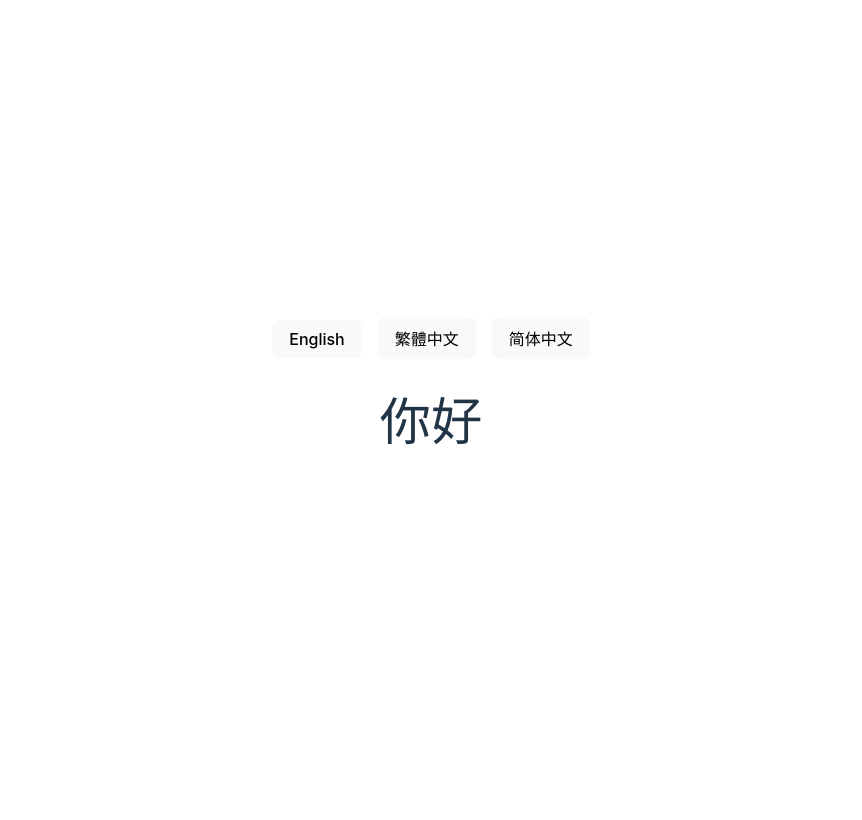
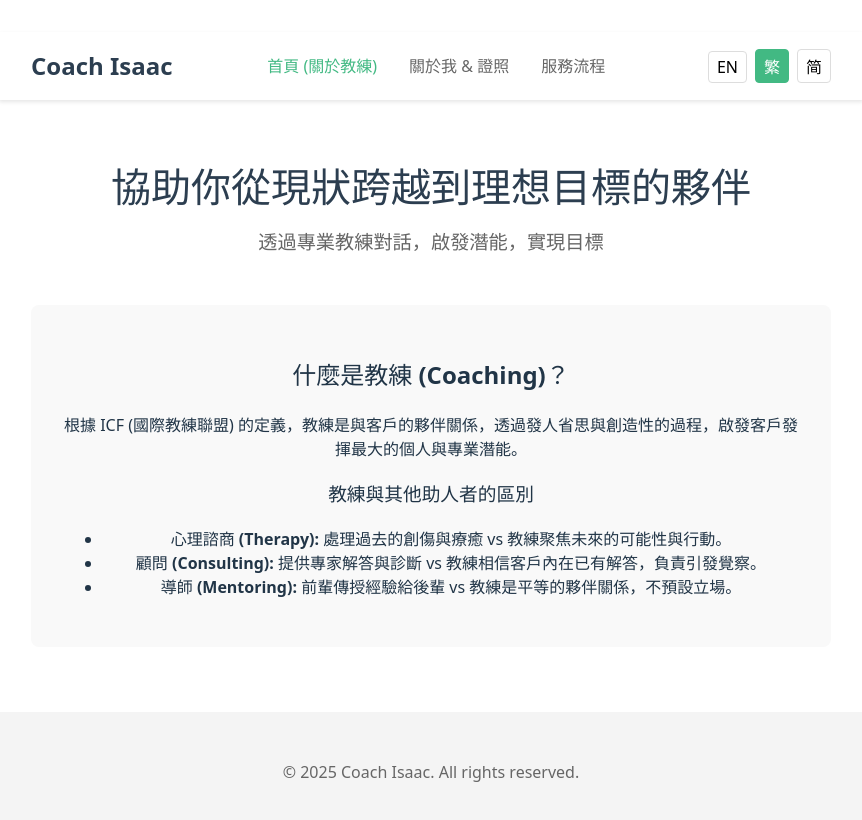
Before and after one commit to Coach-Isaac/Coach-Isaac.github.io, a Vue app: page / in a window 1280 px wide. Shown: the top 820 px of the page, without its empty margins (209-1071 px from the left). Built offline with nearby package versions, Linux system fonts and the light colour scheme.

Commit message:
Implement Router, NavBar, and What is Coaching content structure

```diff
--- a/package.json
+++ b/package.json
@@ -10,7 +10,8 @@
   },
   "dependencies": {
     "vue": "^3.5.24",
-    "vue-i18n": "^11.2.2"
+    "vue-i18n": "^11.2.2",
+    "vue-router": "^4.6.4"
   },
   "devDependencies": {
     "@vitejs/plugin-vue": "^6.0.1",
--- a/src/App.vue
+++ b/src/App.vue
@@ -1,37 +1,39 @@
 <script setup>
-import { useI18n } from 'vue-i18n'
-
-const { t, locale } = useI18n()
-
-const changeLanguage = (lang) => {
-  locale.value = lang
-}
+import NavBar from './components/NavBar.vue'
+import { RouterView } from 'vue-router'
 </script>
 
 <template>
-  <div class="app-container">
+  <div class="app-layout">
     <header>
-      <nav>
-        <button @click="changeLanguage('en')">English</button>
-        <button @click="changeLanguage('zh-TW')">繁體中文</button>
-        <button @click="changeLanguage('zh-CN')">简体中文</button>
-      </nav>
+      <NavBar />
     </header>
+
     <main>
-      <h1>{{ t('hello') }}</h1>
+      <RouterView />
     </main>
+
+    <footer>
+      <p>&copy; 2025 Coach Isaac. All rights reserved.</p>
+    </footer>
   </div>
 </template>
 
 <style scoped>
-.app-container {
-  font-family: 'Inter', sans-serif;
+.app-layout {
+  display: flex;
+  flex-direction: column;
+  min-height: 100vh;
+}
+
+main {
+  flex: 1;
+}
+
+footer {
   text-align: center;
   padding: 2rem;
-}
-nav button {
-  margin: 0 0.5rem;
-  padding: 0.5rem 1rem;
-  cursor: pointer;
+  background-color: #f4f4f4;
+  color: #666;
 }
 </style>
--- /dev/null
+++ b/src/components/NavBar.vue
@@ -0,0 +1,72 @@
+<script setup>
+import { useI18n } from 'vue-i18n'
+import { RouterLink } from 'vue-router'
+
+const { locale, t } = useI18n()
+
+const changeLanguage = (lang) => {
+  locale.value = lang
+}
+</script>
+
+<template>
+  <nav class="navbar">
+    <div class="nav-brand">
+      <RouterLink to="/">Coach Isaac</RouterLink>
+    </div>
+    <div class="nav-links">
+      <RouterLink to="/">{{ t('nav.home') }}</RouterLink>
+      <RouterLink to="/about">{{ t('nav.about') }}</RouterLink>
+      <RouterLink to="/services">{{ t('nav.services') }}</RouterLink>
+    </div>
+    <div class="lang-switch">
+      <button :class="{ active: locale === 'en' }" @click="changeLanguage('en')">EN</button>
+      <button :class="{ active: locale === 'zh-TW' }" @click="changeLanguage('zh-TW')">繁</button>
+      <button :class="{ active: locale === 'zh-CN' }" @click="changeLanguage('zh-CN')">简</button>
+    </div>
+  </nav>
+</template>
+
+<style scoped>
+.navbar {
+  display: flex;
+  justify-content: space-between;
+  align-items: center;
+  padding: 1rem 2rem;
+  background-color: #fff;
+  box-shadow: 0 2px 4px rgba(0,0,0,0.1);
+}
+
+.nav-brand a {
+  font-size: 1.5rem;
+  font-weight: bold;
+  color: #2c3e50;
+  text-decoration: none;
+}
+
+.nav-links a {
+  margin: 0 1rem;
+  text-decoration: none;
+  color: #666;
+  font-weight: 500;
+}
+
+.nav-links a.router-link-active {
+  color: #42b983;
+}
+
+.lang-switch button {
+  background: none;
+  border: 1px solid #ddd;
+  padding: 0.25rem 0.5rem;
+  margin-left: 0.5rem;
+  cursor: pointer;
+  border-radius: 4px;
+}
+
+.lang-switch button.active {
+  background-color: #42b983;
+  color: white;
+  border-color: #42b983;
+}
+</style>
--- a/src/locales/en.json
+++ b/src/locales/en.json
@@ -1,3 +1,22 @@
 {
-  "hello": "Hello"
+  "nav": {
+    "home": "Home (What is Coaching)",
+    "about": "About & Credential",
+    "services": "Services"
+  },
+  "home": {
+    "hero_title": "Partnering with you to bridge the gap from where you are to where you want to be.",
+    "hero_subtitle": "Unlocking potential and achieving goals through professional coaching conversations."
+  },
+  "coaching": {
+    "title": "What is Coaching?",
+    "description": "ICF defines coaching as partnering with clients in a thought-provoking and creative process that inspires them to maximize their personal and professional potential.",
+    "distinctions_title": "Distinctions from other professions",
+    "distinction_1_title": "Therapy",
+    "distinction_1_desc": "Focuses on past trauma and healing vs Coaching focuses on future possibilities and action.",
+    "distinction_2_title": "Consulting",
+    "distinction_2_desc": "Provides expert answers and diagnosis vs Coaching believes clients have their own answers.",
+    "distinction_3_title": "Mentoring",
+    "distinction_3_desc": "Senior guiding junior based on experience vs Coaching is a partnership without assumptions."
+  }
 }
--- a/src/locales/zh-CN.json
+++ b/src/locales/zh-CN.json
@@ -1,3 +1,22 @@
 {
-  "hello": "你好"
+  "nav": {
+    "home": "首页 (关于教练)",
+    "about": "关于我 & 证照",
+    "services": "服务流程"
+  },
+  "home": {
+    "hero_title": "协助你从现状跨越到理想目标的伙伴",
+    "hero_subtitle": "透过专业教练对话，启发潜能，实现目标"
+  },
+  "coaching": {
+    "title": "什么是教练 (Coaching)？",
+    "description": "根据 ICF (国际教练联盟) 的定义，教练是与客户的伙伴关系，透过发人省思与创造性的过程，启发客户发挥最大的个人与专业潜能。",
+    "distinctions_title": "教练与其他助人者的区别",
+    "distinction_1_title": "心理谘商 (Therapy)",
+    "distinction_1_desc": "处理过去的创伤与疗愈 vs 教练聚焦未来的可能性与行动。",
+    "distinction_2_title": "顾问 (Consulting)",
+    "distinction_2_desc": "提供专家解答与诊断 vs 教练相信客户内在已有解答，负责引发觉察。",
+    "distinction_3_title": "导师 (Mentoring)",
+    "distinction_3_desc": "前辈传授经验给后辈 vs 教练是平等的伙伴关系，不预设立场。"
+  }
 }
--- a/src/locales/zh-TW.json
+++ b/src/locales/zh-TW.json
@@ -1,3 +1,22 @@
 {
-  "hello": "你好"
+  "nav": {
+    "home": "首頁 (關於教練)",
+    "about": "關於我 & 證照",
+    "services": "服務流程"
+  },
+  "home": {
+    "hero_title": "協助你從現狀跨越到理想目標的夥伴",
+    "hero_subtitle": "透過專業教練對話，啟發潛能，實現目標"
+  },
+  "coaching": {
+    "title": "什麼是教練 (Coaching)？",
+    "description": "根據 ICF (國際教練聯盟) 的定義，教練是與客戶的夥伴關係，透過發人省思與創造性的過程，啟發客戶發揮最大的個人與專業潛能。",
+    "distinctions_title": "教練與其他助人者的區別",
+    "distinction_1_title": "心理諮商 (Therapy)",
+    "distinction_1_desc": "處理過去的創傷與療癒 vs 教練聚焦未來的可能性與行動。",
+    "distinction_2_title": "顧問 (Consulting)",
+    "distinction_2_desc": "提供專家解答與診斷 vs 教練相信客戶內在已有解答，負責引發覺察。",
+    "distinction_3_title": "導師 (Mentoring)",
+    "distinction_3_desc": "前輩傳授經驗給後輩 vs 教練是平等的夥伴關係，不預設立場。"
+  }
 }
--- a/src/main.js
+++ b/src/main.js
@@ -3,5 +3,6 @@ import './style.css'
 import App from './App.vue'
 
 import i18n from './i18n'
+import router from './router'
 
-createApp(App).use(i18n).mount('#app')
+createApp(App).use(i18n).use(router).mount('#app')
--- /dev/null
+++ b/src/router.js
@@ -0,0 +1,27 @@
+import { createRouter, createWebHistory } from 'vue-router'
+import HomeView from './views/HomeView.vue'
+import AboutView from './views/AboutView.vue'
+import ServicesView from './views/ServicesView.vue'
+
+const router = createRouter({
+  history: createWebHistory(import.meta.env.BASE_URL),
+  routes: [
+    {
+      path: '/',
+      name: 'home',
+      component: HomeView
+    },
+    {
+      path: '/about',
+      name: 'about',
+      component: AboutView
+    },
+    {
+      path: '/services',
+      name: 'services',
+      component: ServicesView
+    }
+  ]
+})
+
+export default router
--- /dev/null
+++ b/src/views/AboutView.vue
@@ -0,0 +1,5 @@
+<template>
+  <div class="about">
+    <h1>About Me</h1>
+  </div>
+</template>
--- /dev/null
+++ b/src/views/HomeView.vue
@@ -0,0 +1,53 @@
+<script setup>
+import { useI18n } from 'vue-i18n'
+const { t } = useI18n()
+</script>
+
+<template>
+  <div class="home-container">
+    <section class="hero">
+      <h1>{{ t('home.hero_title') }}</h1>
+      <p class="subtitle">{{ t('home.hero_subtitle') }}</p>
+    </section>
+
+    <section class="what-is-coaching">
+      <h2>{{ t('coaching.title') }}</h2>
+      <p>{{ t('coaching.description') }}</p>
+
+      <div class="distinctions">
+        <h3>{{ t('coaching.distinctions_title') }}</h3>
+        <ul>
+          <li><strong>{{ t('coaching.distinction_1_title') }}:</strong> {{ t('coaching.distinction_1_desc') }}</li>
+          <li><strong>{{ t('coaching.distinction_2_title') }}:</strong> {{ t('coaching.distinction_2_desc') }}</li>
+          <li><strong>{{ t('coaching.distinction_3_title') }}:</strong> {{ t('coaching.distinction_3_desc') }}</li>
+        </ul>
+      </div>
+    </section>
+  </div>
+</template>
+
+<style scoped>
+.home-container {
+  max-width: 800px;
+  margin: 0 auto;
+  padding: 2rem;
+}
+.hero {
+  text-align: center;
+  margin-bottom: 3rem;
+}
+.hero h1 {
+  font-size: 2.5rem;
+  color: #2c3e50;
+  margin-bottom: 1rem;
+}
+.subtitle {
+  font-size: 1.2rem;
+  color: #666;
+}
+.what-is-coaching {
+  background: #f9f9f9;
+  padding: 2rem;
+  border-radius: 8px;
+}
+</style>
--- /dev/null
+++ b/src/views/ServicesView.vue
@@ -0,0 +1,5 @@
+<template>
+  <div class="services">
+    <h1>Services</h1>
+  </div>
+</template>
```
Also changed, not shown: 1 other file (tests, documents, lock files or other folders).
